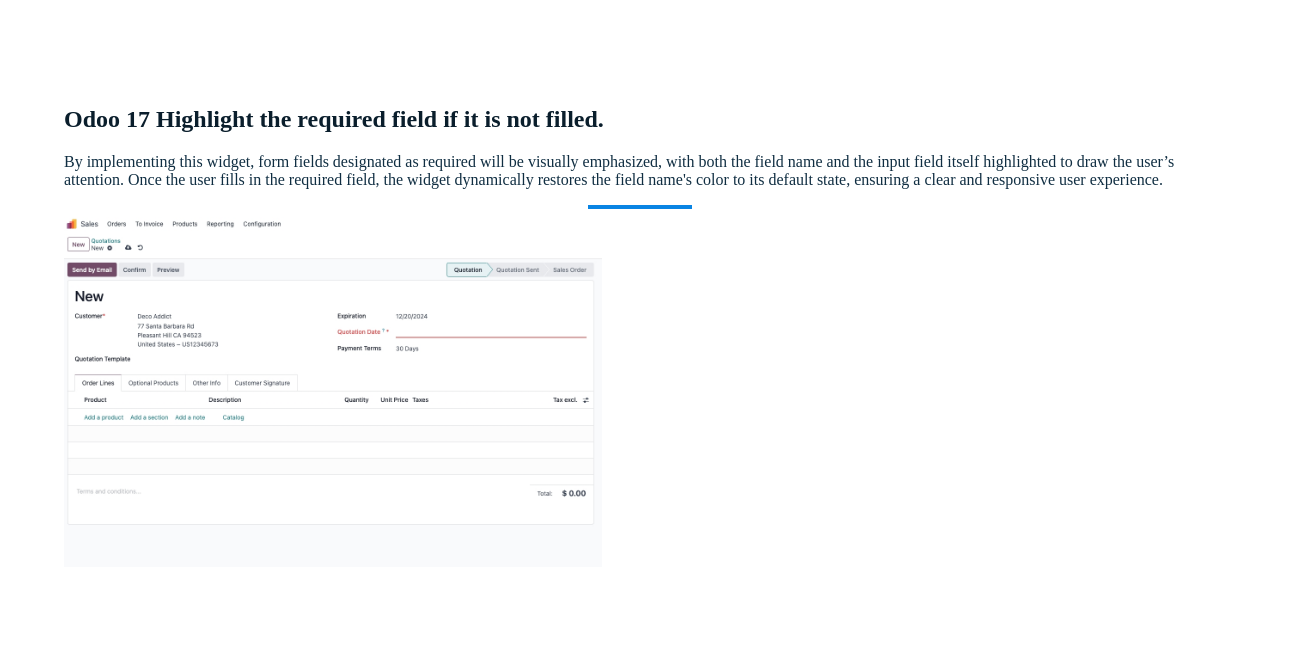
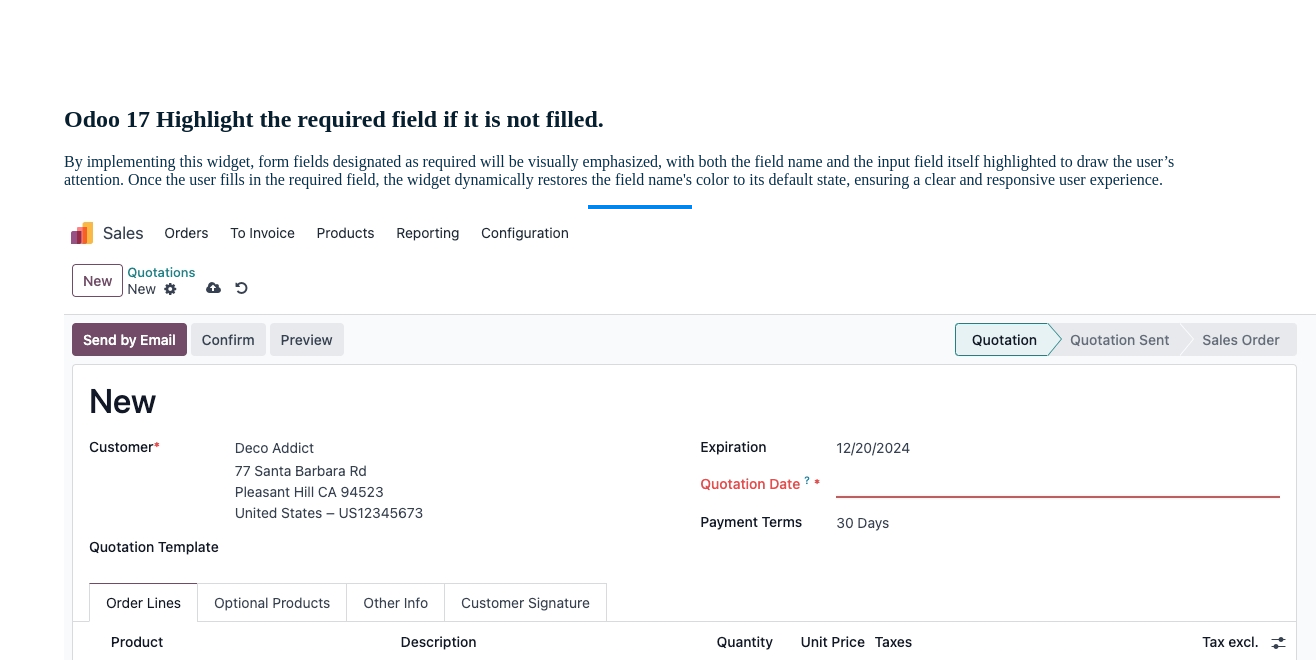
Before and after one commit to openerp-hk/addon, a plain HTML site: page field_required_styles/static/description/index.html in a window 1280 px wide. Shown: the part 98-758 px from the top of the page, 1316 px wide, since content can reach past the window. Drawn offline with Linux system fonts and the light colour scheme.

Commit message:
Update index.html

```diff
--- a/field_required_styles/static/description/index.html
+++ b/field_required_styles/static/description/index.html
@@ -24,7 +24,7 @@
                 Odoo 17 Highlight the required field if it is not filled.</h1>
             <p class="lead text-center" style="color: #102e42;">By implementing this widget, form fields designated as required will be visually emphasized, with both the field name and the input field itself highlighted to draw the user’s attention. Once the user fills in the required field, the widget dynamically restores the field name's color to its default state, ensuring a clear and responsive user experience.</p>
             <hr style="background-color: #0984e3; border: 2px solid #0984e3; width: 100px;" ;>
-            <img class="mt-4" src="./images/highlight_required_field.jpg" height="350px" width="auto">
+            <img class="mt-4" src="./images/highlight_required_field.jpg" height="auto" width="auto">
         </div>
     </div>
 </section>
```
